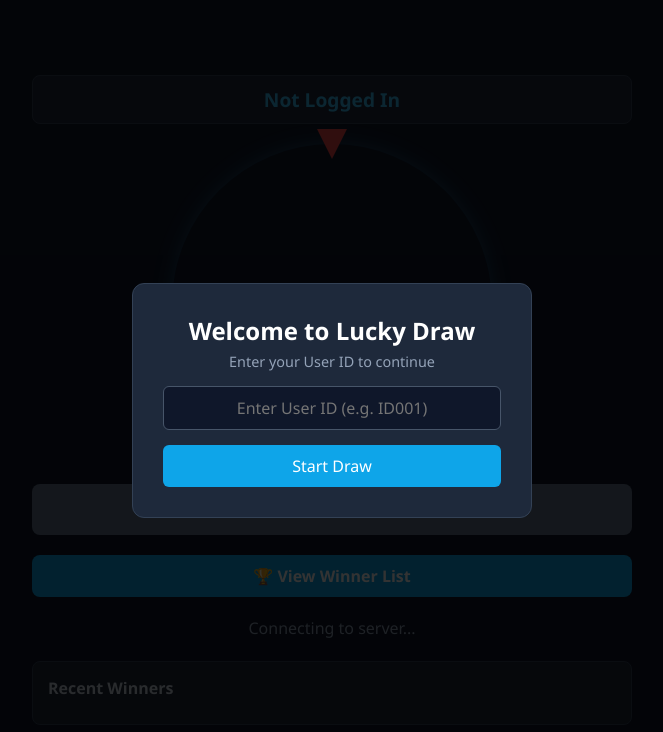
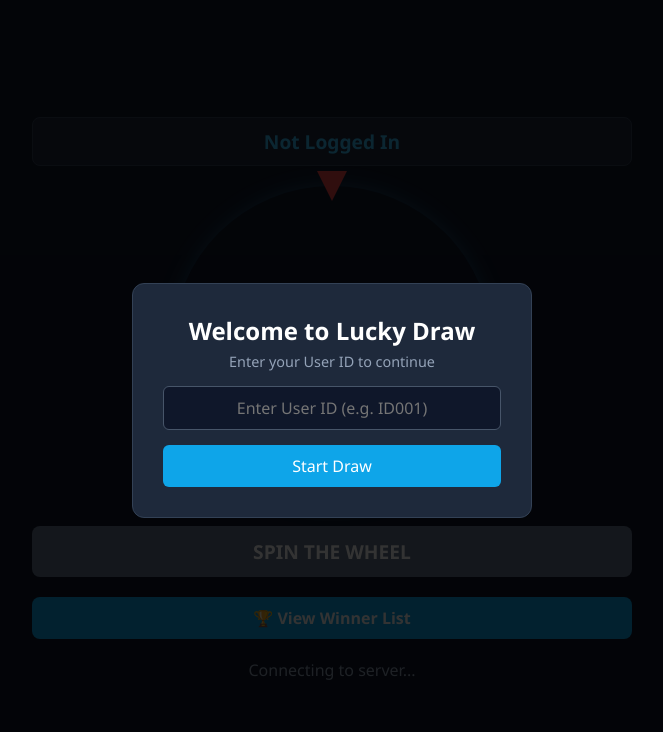
Before and after one commit to lailaiwin-kyi/LuckyDraw, a website: page public/index.html in a window 1280 px wide. Shown: the whole page, without its empty margins (308-971 px from the left). Drawn offline with Linux system fonts and the light colour scheme.

Commit message:
Add new features

```diff
--- a/public/index.html
+++ b/public/index.html
@@ -143,21 +143,9 @@
             display: none;
             margin-top: 10px;
         }
-        .history-card {
-            background: #1e293b;
-            padding: 15px;
-            border-radius: 8px;
-            width: 100%;
-            border: 1px solid #334155;
-        }
-        .history-card h3 {
-            margin-bottom: 10px;
-            font-size: 1rem;
-            color: #cbd5e1;
-        }
         .history-list {
             list-style: none;
-            max-height: 200px;
+            max-height: 250px;
             overflow-y: auto;
             font-size: 0.9rem;
             color: #94a3b8;
@@ -213,11 +201,6 @@
         <button class="action-btn" id="viewWinnerBtn">🏆 View Winner List</button>
 
         <div class="status-text" id="statusText">Connecting to server...</div>
-
-        <div class="history-card">
-            <h3>Recent Winners</h3>
-            <ul class="history-list" id="historyList"></ul>
-        </div>
     </div>
 
     <script>
@@ -234,7 +217,6 @@
         const userIdInput = document.getElementById('userIdInput');
         const loginBtn = document.getElementById('loginBtn');
         const loginError = document.getElementById('loginError');
-        const historyList = document.getElementById('historyList');
 
         const winnerModal = document.getElementById('winnerModal');
         const viewWinnerBtn = document.getElementById('viewWinnerBtn');
@@ -294,7 +276,6 @@
                 `<li><strong>${record.userName}</strong> won <strong>${record.prize}</strong> at ${record.time}</li>`
             ).join('');
 
-            historyList.innerHTML = listHTML;
             modalWinnerList.innerHTML = listHTML || '<li>No winners yet!</li>';
         }
 
```
